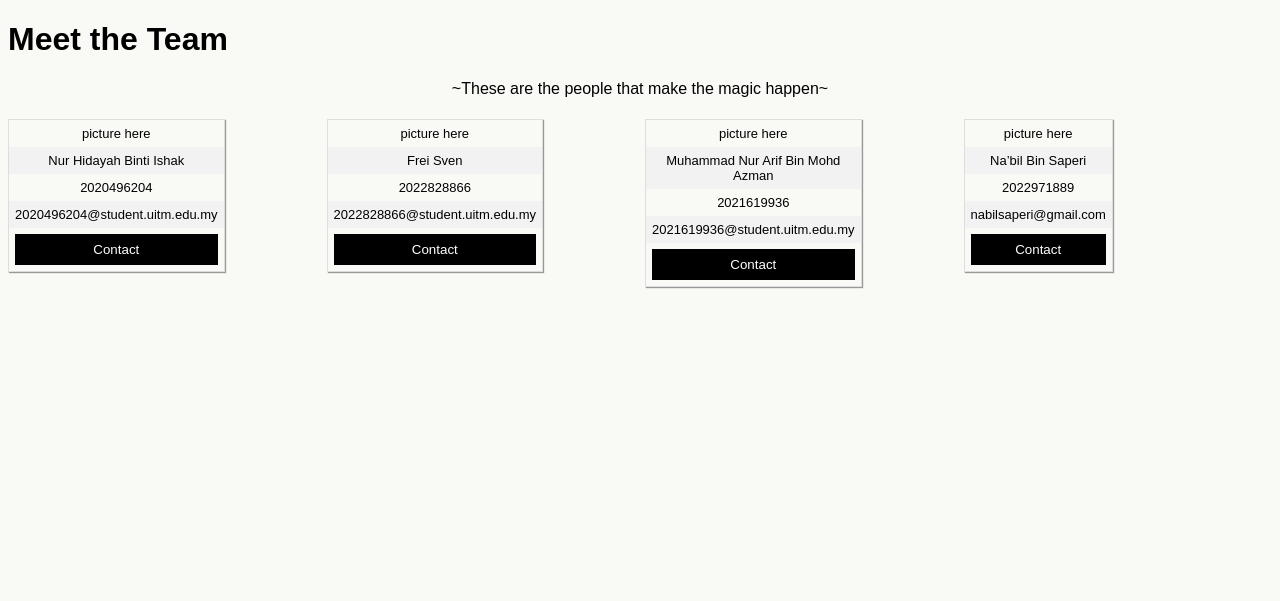
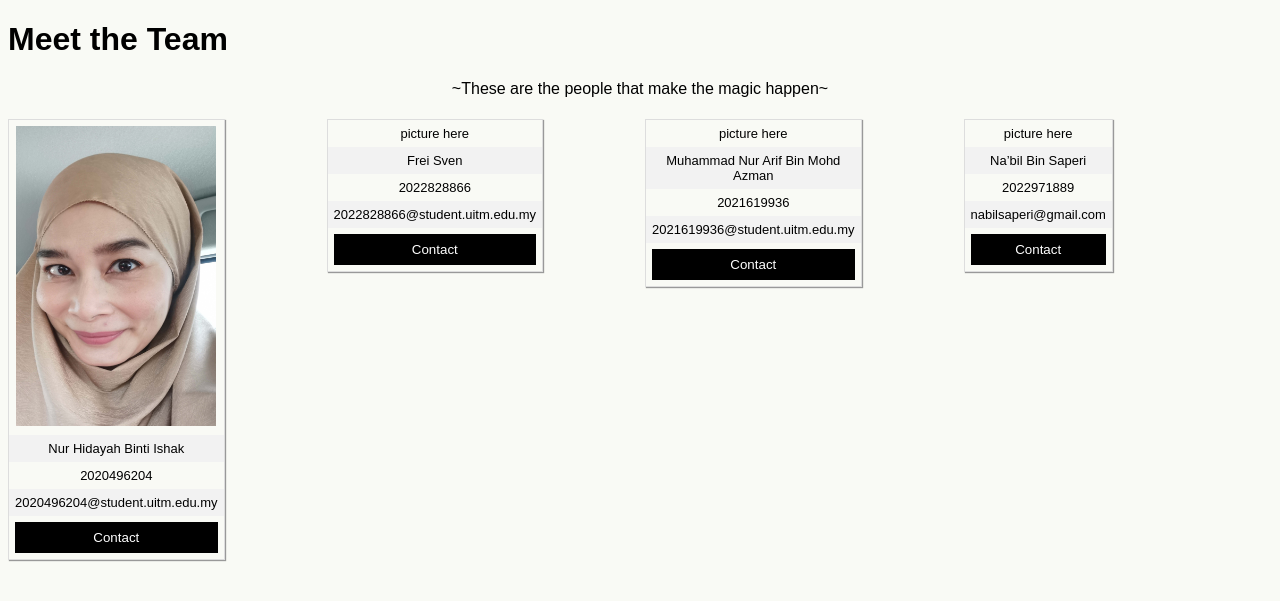
Before and after one commit to 2022828866-svenfrei/csc574-library-system, a PHP site: page /about.php in a window 1280 px wide. Shown: the top 601 px of the page. Run offline with PHP 8.4, Linux system fonts and the light colour scheme.

Commit message:
team picture

```diff
--- a/sites/about.php
+++ b/sites/about.php
@@ -71,7 +71,7 @@ tr:nth-child(even) {
   <div class="column">
 <table>
 <tr>
-        <td>picture here</td>
+        <td><img src="images/team/nelly.jpg" alt="nelly2" width="200" height="300"></td>
 
 </tr>
 <tr>
```
Also changed, not shown: sites/images/team/nelly.jpg (added).
